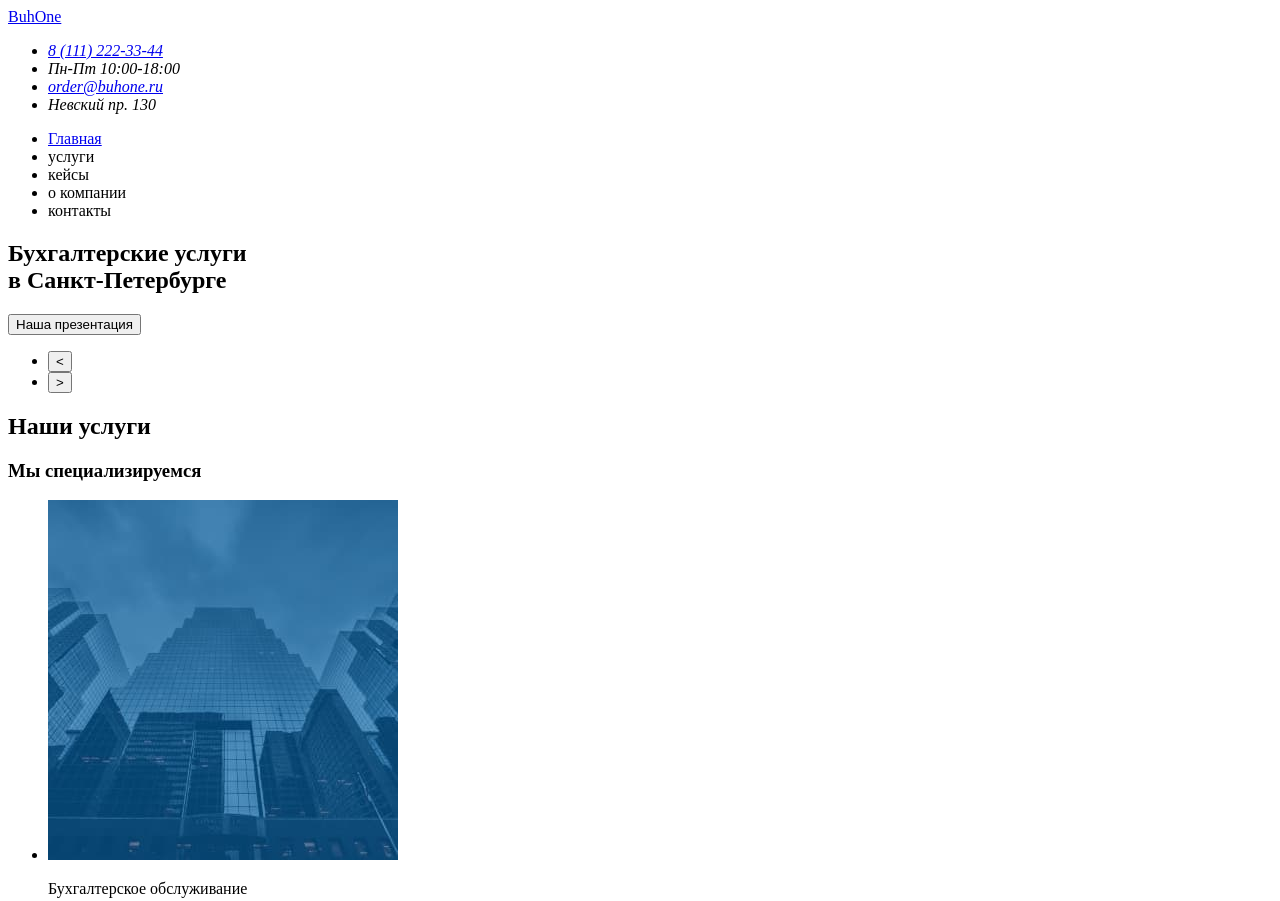
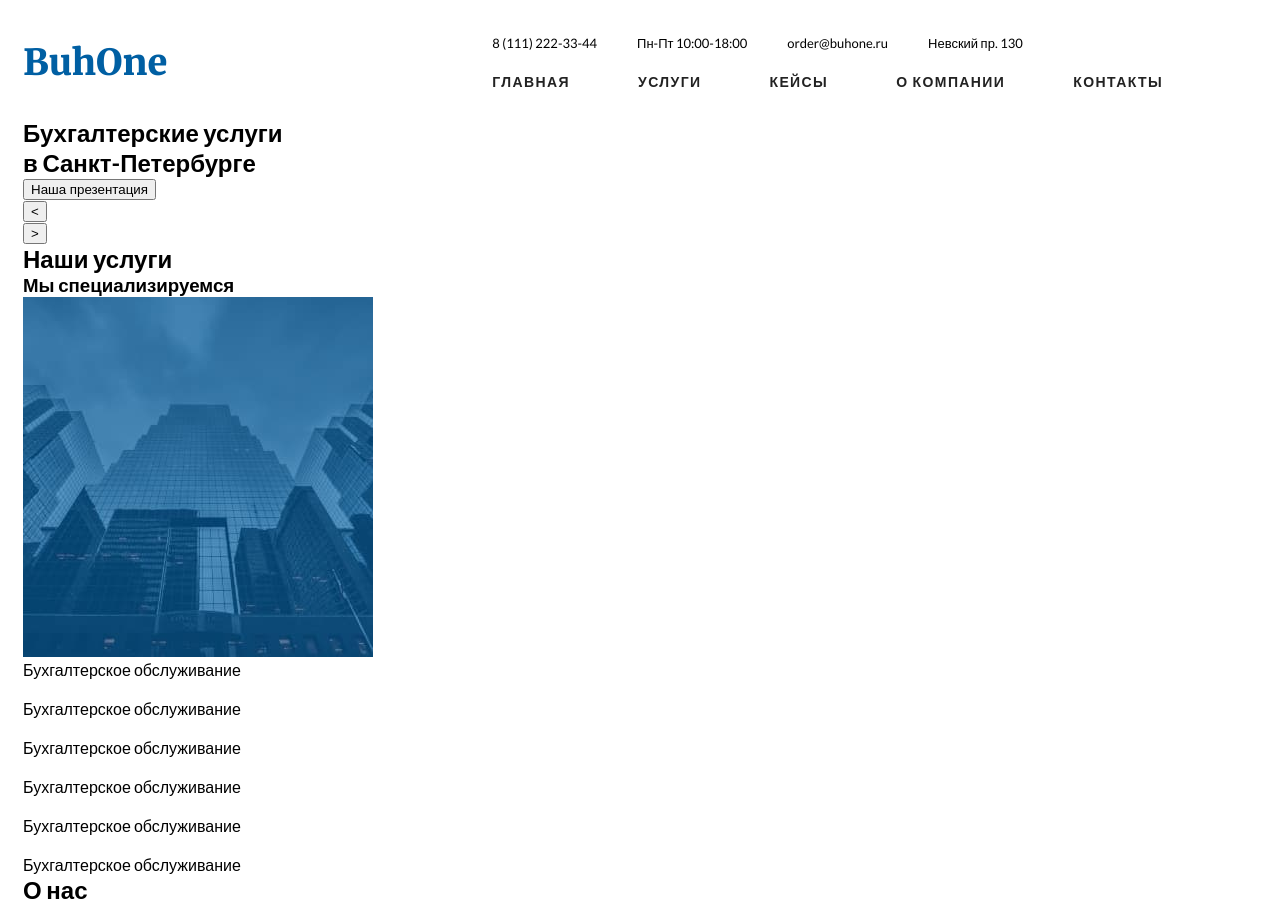
Before and after one commit to NataliyaKulibaba/BuhOne, a plain HTML site: page index.html in a window 1280 px wide. Shown: the top 901 px of the page. Drawn offline with Linux system fonts and the light colour scheme.

Commit message:
онлайн 07/08

```diff
--- /dev/null
+++ b/css/style.css
@@ -0,0 +1,91 @@
+body {
+  font-family: 'Lato', sans-serif;
+}
+h1,
+h2,
+h3,
+h4,
+p,
+ul {
+  margin: 0;
+}
+ul {
+  padding: 0;
+  list-style: none;
+}
+a {
+  display: block;
+  text-decoration: none;
+}
+.container {
+  width: 1140px;
+
+  padding-left: 15px;
+  padding-right: 15px;
+
+  margin: 0;
+}
+.header {
+  display: flex;
+  align-items: center;
+
+  height: 110px;
+  background-color: #ffffff;
+}
+.header-container {
+  display: flex;
+  align-items: center;
+}
+.logo {
+  font-family: Merriweather;
+  font-weight: 900;
+  font-size: 36px;
+  line-height: 1.39;
+
+  color: #005fa3;
+}
+.nav {
+  display: flex;
+  align-items: center;
+}
+.nav-link {
+  font-weight: 700;
+  font-size: 14px;
+  line-height: 1.2;
+  letter-spacing: 0.1em;
+  text-transform: uppercase;
+  color: #222222;
+}
+.nav-link:hover,
+.nav-link:focus {
+  color: #005fa3;
+}
+
+.auth-nav-link {
+  font-size: 13px;
+  line-height: 1.31;
+  color: #000000;
+}
+.auth-nav-item:not(:last-child) {
+  margin-right: 40px;
+}
+address {
+  font-style: normal;
+  margin-bottom: 22px;
+  display: flex;
+}
+.auth-nav {
+  display: flex;
+}
+.nav-item:not(:last-child) {
+  margin-right: 68px;
+}
+
+.auth-nav-link:hover,
+.auth-nav-link:focus {
+  color: #005fa3;
+}
+.container.header-container {
+  display: flex;
+  justify-content: space-between;
+}
--- a/index.html
+++ b/index.html
@@ -5,34 +5,46 @@
   <meta charset="UTF-8">
   <meta http-equiv="X-UA-Compatible" content="IE=edge">
   <meta name="viewport" content="width=device-width, initial-scale=1.0">
+  <link rel="preconnect" href="https://fonts.googleapis.com">
+  <link rel="preconnect" href="https://fonts.gstatic.com" crossorigin>
+  <link
+    href="https://fonts.googleapis.com/css2?family=Lato:wght@300;400;700;900&family=Merriweather:wght@400;700;900&display=swap"
+    rel="stylesheet">
+  <link rel="preconnect" href="https://cdnjs.cloudflare.com/ajax/libs/modern-normalize/1.1.0/modern-normalize.min.css">
+<link rel="stylesheet" href="./css/style.css">
   <title>BuhOne</title>
 </head>
 
 <body>
-  <header>
-    <div class="container">
-      <a href="#">BuhOne</a>
+  <header class="header">
+    <div class="container header-container" >
+      <a href="#" class="logo">BuhOne</a>
+      <div >
         <address>
-        <ul>
-          <li>
-            <a href="tel:81112223344">8 (111) 222-33-44</a>
+
+          <ul class="auth-nav">
+            <li class="auth-nav-item">
+              <a  class ="auth-nav-link" href="tel:81112223344">8 (111) 222-33-44</a>
             </li>
-          <li>Пн-Пт 10:00-18:00</li>
-          <li>
-            <a href="mailto:order@buhone.ru">order@buhone.ru</a>
+            <li class="auth-nav-item">
+              <a class ="auth-nav-link" href="#">Пн-Пт 10:00-18:00</a></li>
+            <li class="auth-nav-item">
+              <a  class ="auth-nav-link" href="mailto:order@buhone.ru">order@buhone.ru</a>
             </li>
-          <li>Невский пр. 130</li>
+            <li class="auth-nav-item">
+              <a class ="auth-nav-link" href="#">Невский пр. 130</a></li>
           </ul>
         </address>
         <nav>
-        <ul>
-          <li><a href="#">Главная</a></li>
-          <li><a href="#"></a>услуги</li>
-          <li><a href="#"></a>кейсы</li>
-          <li><a href="#"></a>о компании</li>
-          <li><a href="#"></a>контакты</li>
+          <ul class="nav">
+            <li class="nav-item"><a  class ="nav-link" href="#">Главная</a></li>
+            <li class="nav-item"><a  class ="nav-link" href="#">услуги</a></li>
+            <li class="nav-item"><a  class ="nav-link" href="#">кейсы</a></li>
+            <li class="nav-item"><a  class ="nav-link" href="#">о компании</a></li>
+            <li class="nav-item"><a  class ="nav-link" href="#">контакты</a></li>
           </ul>
         </nav>
+      </div>
     </div>
   </header>
   <main>
```
Lines whose indentation alone changed are shown as unchanged.
